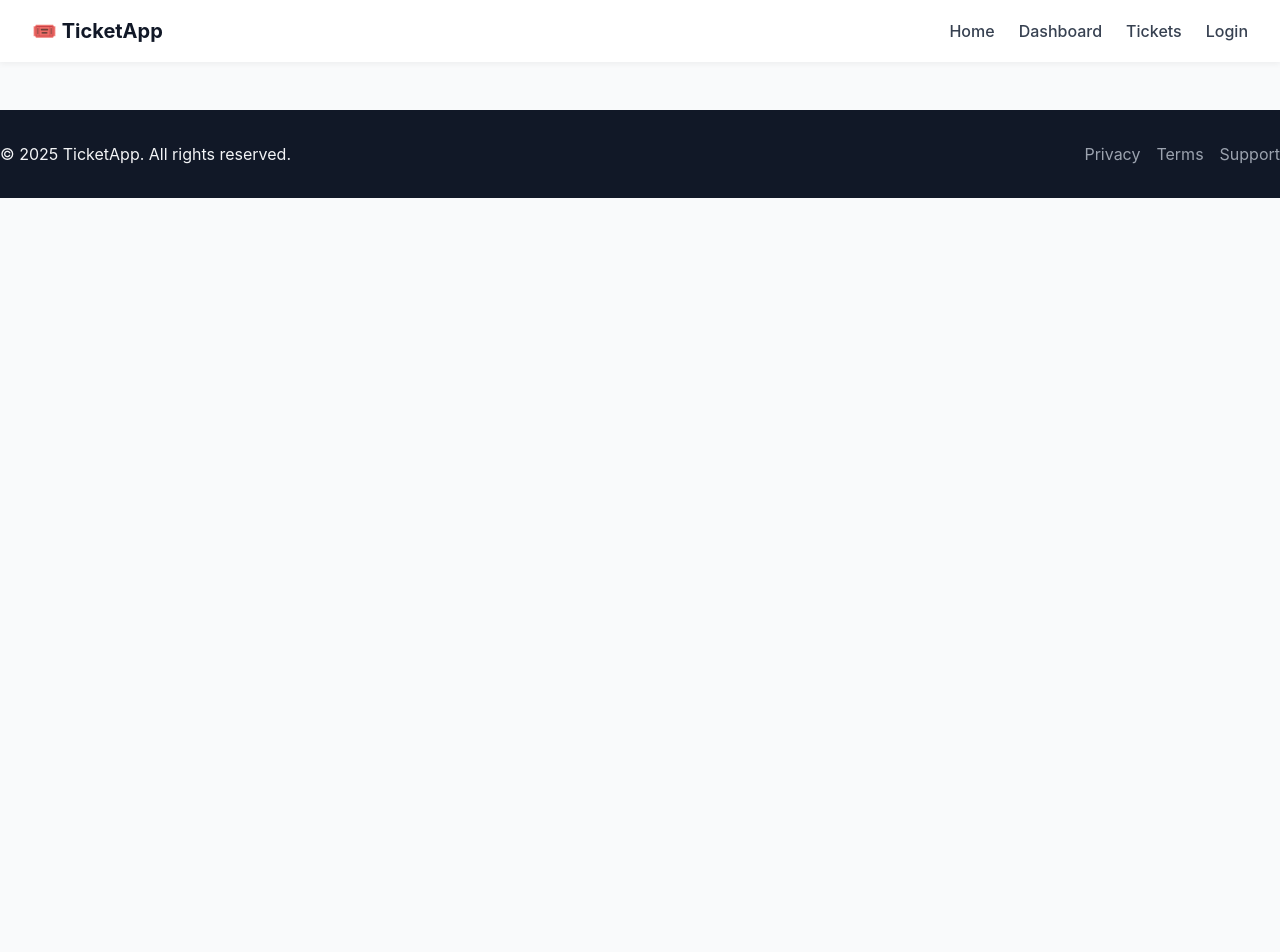
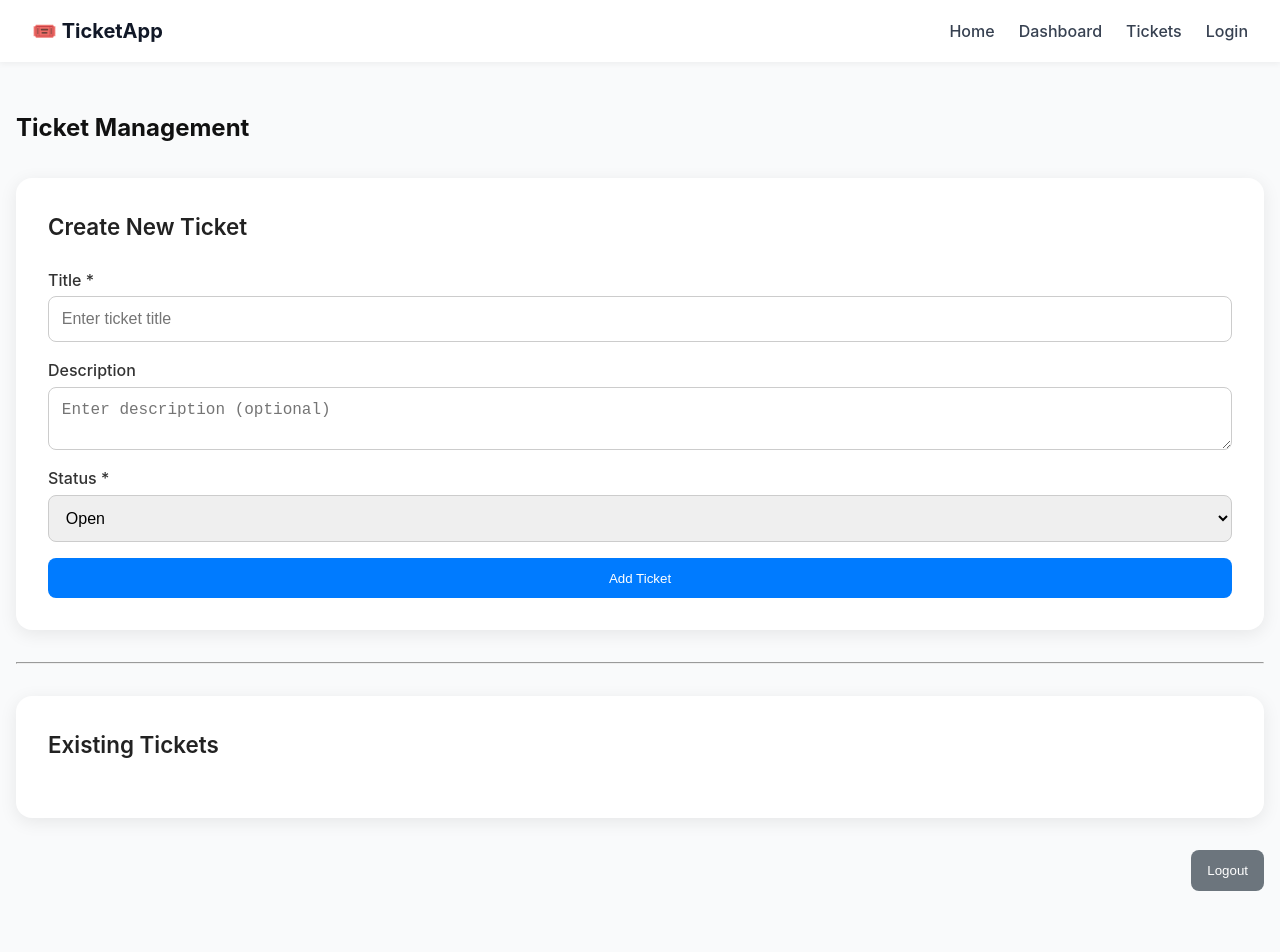
Before and after one commit to Callerstudios/vue-ticket-app, a Vue app: page /tickets in a window 1280 px wide. Shown: the top 952 px of the page. Before the commit the page ends 800 px from the top, so only its background shows below. Built offline with nearby package versions, Linux system fonts and the light colour scheme.

Commit message:
feat: add Tickets view with ticket management form and styling, update router to include Tickets route

```diff
--- a/src/App.vue
+++ b/src/App.vue
@@ -81,4 +81,18 @@ body {
   opacity: 1;
   transform: translateY(0);
 }
+.btn-primary {
+  background: #007bff;
+  color: #fff;
+  border: none;
+  padding: 0.8rem 1rem;
+  border-radius: 8px;
+  font-weight: 500;
+  cursor: pointer;
+  transition: background 0.3s ease;
+}
+
+.btn-primary:hover {
+  background: #0056b3;
+}
 </style>
--- a/src/router/index.js
+++ b/src/router/index.js
@@ -3,6 +3,7 @@ import HomeView from "../view/HomeView.vue";
 import Login from "@/view/Login.vue";
 import SignUp from "@/view/SignUp.vue";
 import Dashboard from "@/view/Dashboard.vue";
+import Tickets from "@/view/Tickets.vue";
 
 const router = createRouter({
   history: createWebHistory(""),
@@ -22,6 +23,10 @@ const router = createRouter({
     path: "/dashboard",
     name: "dashboard",
     component: () => Dashboard,
+  }, {
+    path: "/tickets",
+    name: "tickets",
+    component: () => Tickets,
   }],
 });
 
--- /dev/null
+++ b/src/view/Tickets.vue
@@ -0,0 +1,357 @@
+<template>
+    <section class="tickets-page container">
+  <h1>Ticket Management</h1>
+
+  <div class="ticket-form">
+    <h2>Create New Ticket</h2>
+    <form id="ticketForm">
+      <div class="form-group">
+        <label for="title">Title *</label>
+        <input type="text" id="title" name="title" placeholder="Enter ticket title" required />
+      </div>
+
+      <div class="form-group">
+        <label for="description">Description</label>
+        <textarea id="description" name="description" placeholder="Enter description (optional)"></textarea>
+      </div>
+
+      <div class="form-group">
+        <label for="status">Status *</label>
+        <select id="status" name="status" required>
+          <option value="open">Open</option>
+          <option value="in_progress">In Progress</option>
+          <option value="closed">Closed</option>
+        </select>
+      </div>
+
+      <button type="submit" class="btn-primary">Add Ticket</button>
+    </form>
+  </div>
+
+  <hr />
+
+  <div class="ticket-list">
+    <h2>Existing Tickets</h2>
+    <div id="ticketContainer" class="ticket-grid"></div>
+  </div>
+
+  <button id="logoutBtn" class="logout-btn">Logout</button>
+</section>
+<!-- ===== Edit Ticket Modal ===== -->
+<div id="editModal" class="modal-overlay hidden">
+  <div class="modal">
+    <h2>Edit Ticket</h2>
+    <form id="editTicketForm">
+      <input type="hidden" id="editTicketId" />
+
+      <div class="form-group">
+        <label for="editTitle">Title</label>
+        <input type="text" id="editTitle" required />
+      </div>
+
+      <div class="form-group">
+        <label for="editDescription">Description</label>
+        <textarea id="editDescription" rows="4" required></textarea>
+      </div>
+
+      <div class="form-group">
+        <label for="editStatus">Status</label>
+        <select id="editStatus" required>
+          <option value="open">Open</option>
+          <option value="in_progress">In Progress</option>
+          <option value="closed">Closed</option>
+        </select>
+      </div>
+
+      <div class="modal-actions">
+        <button type="button" id="cancelEdit" class="btn-secondary">Cancel</button>
+        <button type="submit" class="btn-primary">Save Changes</button>
+      </div>
+    </form>
+  </div>
+</div>
+
+
+<div id="toast" class="toast"></div>
+</template>
+<style scoped>
+.ticket-list {
+  background: white;
+  border-radius: 12px;
+  padding: 1.5rem;
+  box-shadow: 0 4px 10px rgba(0, 0, 0, 0.08);
+  min-height: 120px;
+}
+
+.placeholder {
+  color: #6b7280;
+  text-align: center;
+}
+
+/* Responsive */
+@media (max-width: 900px) {
+  .sidebar {
+    display: none;
+  }
+
+  .dashboard-main {
+    padding: 1rem;
+  }
+}
+/* ===== Layout Containers ===== */
+.tickets-page {
+  max-width: 1440px;
+  margin: 2rem auto;
+  padding: 1rem;
+  display: flex;
+  flex-direction: column;
+  gap: 2rem;
+}
+
+/* ===== Section Boxes ===== */
+.ticket-form,
+.ticket-list {
+  background: #ffffff;
+  border-radius: 16px;
+  box-shadow: 0 4px 18px rgba(0, 0, 0, 0.08);
+  padding: 2rem;
+}
+
+.ticket-form h2,
+.ticket-list h2 {
+  margin-bottom: 1.5rem;
+  font-size: 1.4rem;
+  font-weight: 600;
+  color: #222;
+}
+
+/* ===== Form Styling ===== */
+.ticket-form form {
+  display: flex;
+  flex-direction: column;
+  gap: 1rem;
+}
+
+.form-group {
+  display: flex;
+  flex-direction: column;
+  gap: 0.3rem;
+}
+
+.form-group label {
+  font-weight: 500;
+  color: #333;
+}
+
+.form-group input,
+.form-group textarea,
+.form-group select {
+  padding: 0.8rem;
+  border: 1px solid #ccc;
+  border-radius: 8px;
+  font-size: 1rem;
+  outline: none;
+  transition: border 0.2s ease;
+}
+
+.form-group input:focus,
+.form-group textarea:focus,
+.form-group select:focus {
+  border-color: #007bff;
+}
+.ticket-grid {
+  display: grid;
+  gap: 1.5rem;
+  grid-template-columns: repeat(auto-fit, minmax(300px, 1fr));
+}
+
+/* ===== Ticket Cards ===== */
+.ticket-card {
+  background: #f9fafc;
+  border-radius: 12px;
+  padding: 1.5rem;
+  box-shadow: 0 3px 10px rgba(0, 0, 0, 0.06);
+  position: relative;
+  transition: transform 0.2s ease, box-shadow 0.2s ease;
+}
+
+.ticket-card:hover {
+  transform: translateY(-3px);
+  box-shadow: 0 6px 18px rgba(0, 0, 0, 0.08);
+}
+
+.ticket-card h3 {
+  font-size: 1.2rem;
+  margin-bottom: 0.5rem;
+  color: #222;
+}
+
+.ticket-card p {
+  font-size: 0.95rem;
+  color: #555;
+  margin-bottom: 1rem;
+}
+
+/* ===== Status Badge ===== */
+.status {
+  display: inline-block;
+  padding: 0.3rem 0.8rem;
+  border-radius: 20px;
+  font-size: 0.85rem;
+  font-weight: 600;
+  text-transform: capitalize;
+}
+
+.status.open {
+  background: #e6f9ec;
+  color: #0b8a42;
+}
+
+.status.in_progress {
+  background: #fff4e0;
+  color: #c77d00;
+}
+
+.status.closed {
+  background: #f2f2f2;
+  color: #666;
+}
+
+/* ===== Actions ===== */
+.ticket-actions {
+  margin-top: 1rem;
+  display: flex;
+  gap: 0.5rem;
+}
+
+.ticket-actions button {
+  padding: 0.5rem 0.9rem;
+  font-size: 0.9rem;
+  border: none;
+  border-radius: 6px;
+  cursor: pointer;
+  transition: background 0.2s ease;
+}
+
+.edit-btn {
+  background: #ffc107;
+  color: #333;
+}
+
+.edit-btn:hover {
+  background: #e0a800;
+}
+
+.delete-btn {
+  background: #dc3545;
+  color: #fff;
+}
+
+.delete-btn:hover {
+  background: #b02a37;
+}
+
+/* ===== Logout Button ===== */
+.logout-btn {
+  background: #6c757d;
+  color: #fff;
+  border: none;
+  padding: 0.8rem 1rem;
+  border-radius: 8px;
+  align-self: flex-end;
+  cursor: pointer;
+  transition: background 0.3s ease;
+}
+
+.logout-btn:hover {
+  background: #565e64;
+}
+@media (max-width: 768px) {
+  .ticket-form, .ticket-list {
+    padding: 1rem;
+  }
+
+  .ticket-card {
+    padding: 1rem;
+  }
+
+  .tickets-page {
+    padding: 0.5rem;
+  }
+
+  .logout-btn {
+    width: 100%;
+  }
+}
+/* ===== Modal Overlay ===== */
+.modal-overlay {
+  position: fixed;
+  top: 0;
+  left: 0;
+  width: 100%;
+  height: 100%;
+  background: rgba(15, 15, 15, 0.6);
+  display: flex;
+  align-items: center;
+  justify-content: center;
+  z-index: 10000;
+  opacity: 1;
+  transition: opacity 0.3s ease;
+}
+
+.modal-overlay.hidden {
+  opacity: 0;
+  pointer-events: none;
+}
+
+/* ===== Modal Box ===== */
+.modal {
+  background: #fff;
+  border-radius: 16px;
+  width: 90%;
+  max-width: 480px;
+  padding: 2rem;
+  box-shadow: 0 8px 32px rgba(0, 0, 0, 0.25);
+  animation: popIn 0.3s ease;
+}
+
+@keyframes popIn {
+  from {
+    transform: translateY(30px);
+    opacity: 0;
+  }
+  to {
+    transform: translateY(0);
+    opacity: 1;
+  }
+}
+
+.modal h2 {
+  margin-bottom: 1.2rem;
+  font-size: 1.3rem;
+  font-weight: 600;
+  color: #222;
+  text-align: center;
+}
+
+.modal-actions {
+  display: flex;
+  justify-content: flex-end;
+  gap: 1rem;
+  margin-top: 1.2rem;
+}
+
+.btn-secondary {
+  background: #e9ecef;
+  color: #333;
+  border: none;
+  padding: 0.7rem 1rem;
+  border-radius: 8px;
+  cursor: pointer;
+  transition: background 0.3s ease;
+}
+
+.btn-secondary:hover {
+  background: #d6d8db;
+}
+</style>
```
